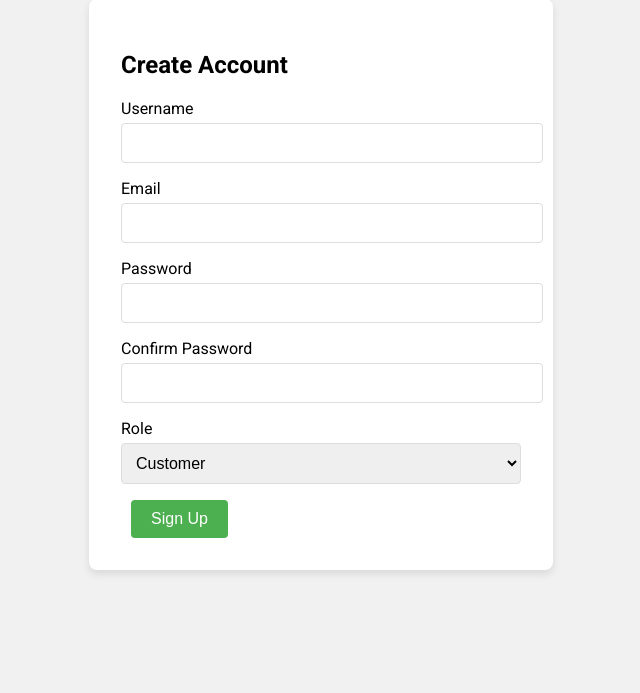
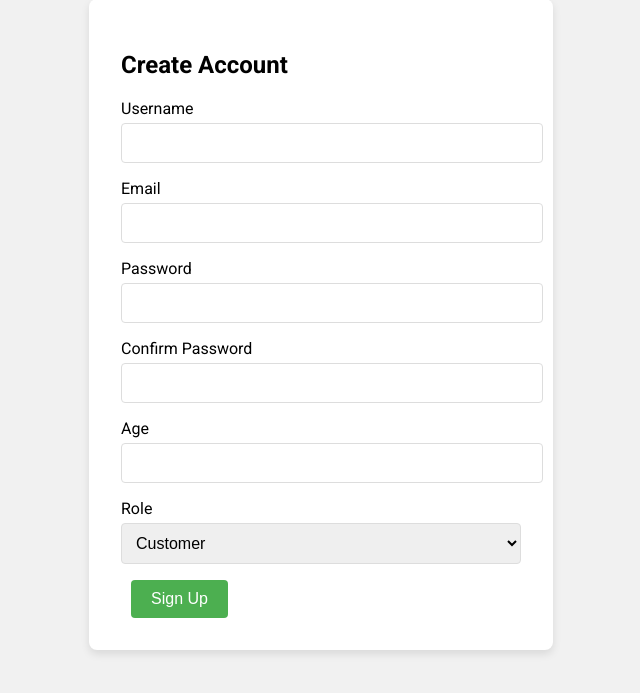
Before and after one commit to antoinemansour7/SOEN342, a Flask app: page /register in a window 1280 px wide. Shown: the part 51-744 px from the top of the page, without its empty margins (319-959 px from the left). Run offline with Flask 3, Linux system fonts and the light colour scheme.

Commit message:
Fixes #1: Added UI for login and create account

```diff
--- a/app.py
+++ b/app.py
@@ -4,6 +4,7 @@ from flask_bcrypt import Bcrypt
 from flask_login import LoginManager, login_user, current_user, logout_user, login_required
 from models import db, User, Offering  # Correct import of db
 from forms import LoginForm, RegistrationForm
+
 
 app = Flask(__name__)
 app.config['SECRET_KEY'] = 'your_secret_key'
@@ -62,7 +63,7 @@ def register():
     form = RegistrationForm()
     if form.validate_on_submit():
         hashed_password = bcrypt.generate_password_hash(form.password.data).decode('utf-8')
-        user = User(username=form.username.data, email=form.email.data, password=hashed_password, role=form.role.data)
+        user = User(username=form.username.data, email=form.email.data, password=hashed_password, age=form.age.data, role=form.role.data)
         db.session.add(user)
         db.session.commit()
         flash('Your account has been created! You are now able to log in', 'success')
--- a/forms.py
+++ b/forms.py
@@ -1,18 +1,21 @@
 from flask_wtf import FlaskForm
-from wtforms import StringField, PasswordField, SubmitField, SelectField
-from wtforms.validators import DataRequired, Length, EqualTo, ValidationError
+from wtforms import StringField, PasswordField, SubmitField, SelectField, IntegerField  # Ensure all necessary imports are here
+from wtforms.validators import DataRequired, Length, EqualTo, ValidationError, NumberRange
 from models import User
 
+# Login Form Definition
 class LoginForm(FlaskForm):
     username = StringField('Username', validators=[DataRequired(), Length(min=2, max=150)])
     password = PasswordField('Password', validators=[DataRequired()])
     submit = SubmitField('Login')
 
+# Registration Form Definition
 class RegistrationForm(FlaskForm):
     username = StringField('Username', validators=[DataRequired(), Length(min=2, max=150)])
     email = StringField('Email', validators=[DataRequired()])
     password = PasswordField('Password', validators=[DataRequired()])
     confirm_password = PasswordField('Confirm Password', validators=[DataRequired(), EqualTo('password')])
+    age = IntegerField('Age', validators=[DataRequired(), NumberRange(min=1, max=120)])  # Add age field
     role = SelectField('Role', choices=[('customer', 'Customer'), ('instructor', 'Instructor')], validators=[DataRequired()])
     submit = SubmitField('Sign Up')
 
--- a/models.py
+++ b/models.py
@@ -9,6 +9,7 @@ class User(db.Model, UserMixin):
     username = db.Column(db.String(150), nullable=False, unique=True)
     email = db.Column(db.String(150), nullable=False, unique=True)
     password = db.Column(db.String(150), nullable=False)
+    age = db.Column(db.Integer, nullable=False)  # Add the age field
     role = db.Column(db.String(50), nullable=False)  # 'admin', 'instructor', or 'customer'
 
 class Offering(db.Model):
--- a/templates/register.html
+++ b/templates/register.html
@@ -26,6 +26,10 @@
                 {{ form.confirm_password(class_="form-input") }}
             </div>
             <div class="form-group">
+                {{ form.age.label }}<br>
+                {{ form.age(class_="form-input") }}
+            </div>
+            <div class="form-group">
                 {{ form.role.label }}<br>
                 {{ form.role(class_="form-input") }}
             </div>
```
Also changed, not shown: instance/site.db.
